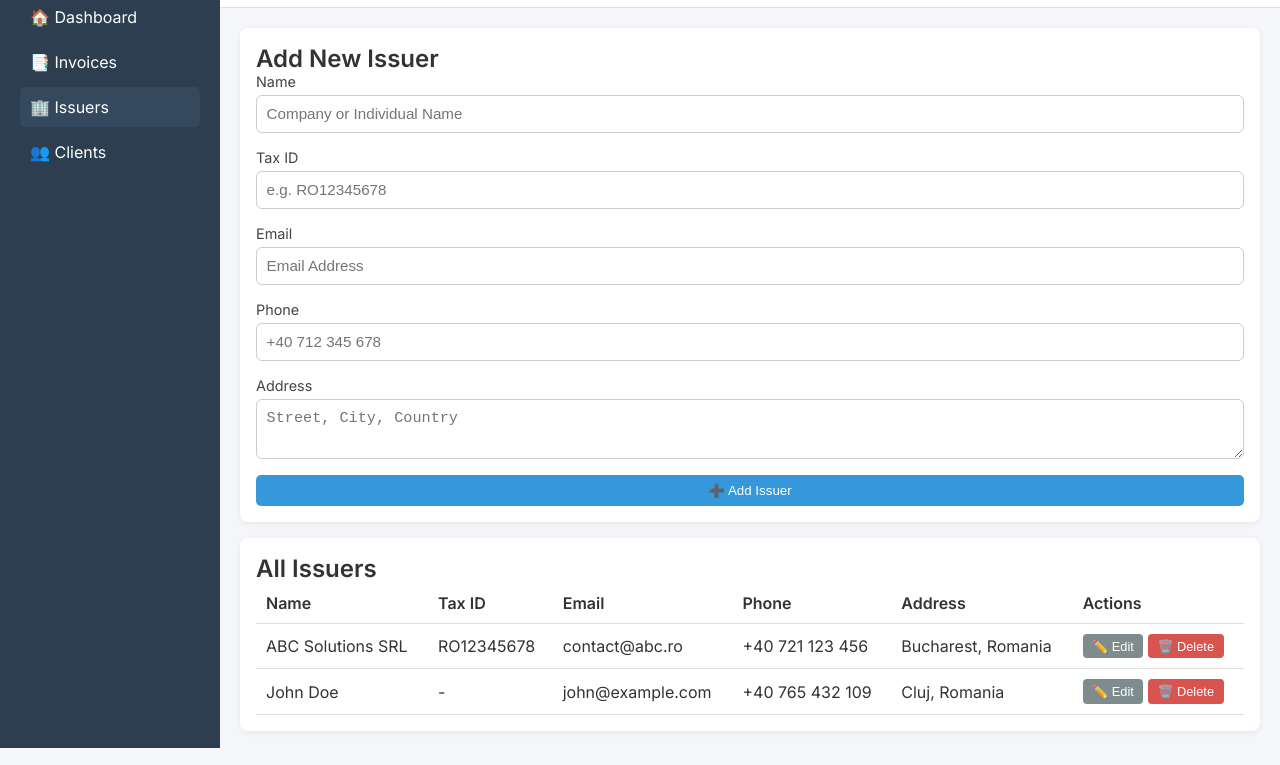
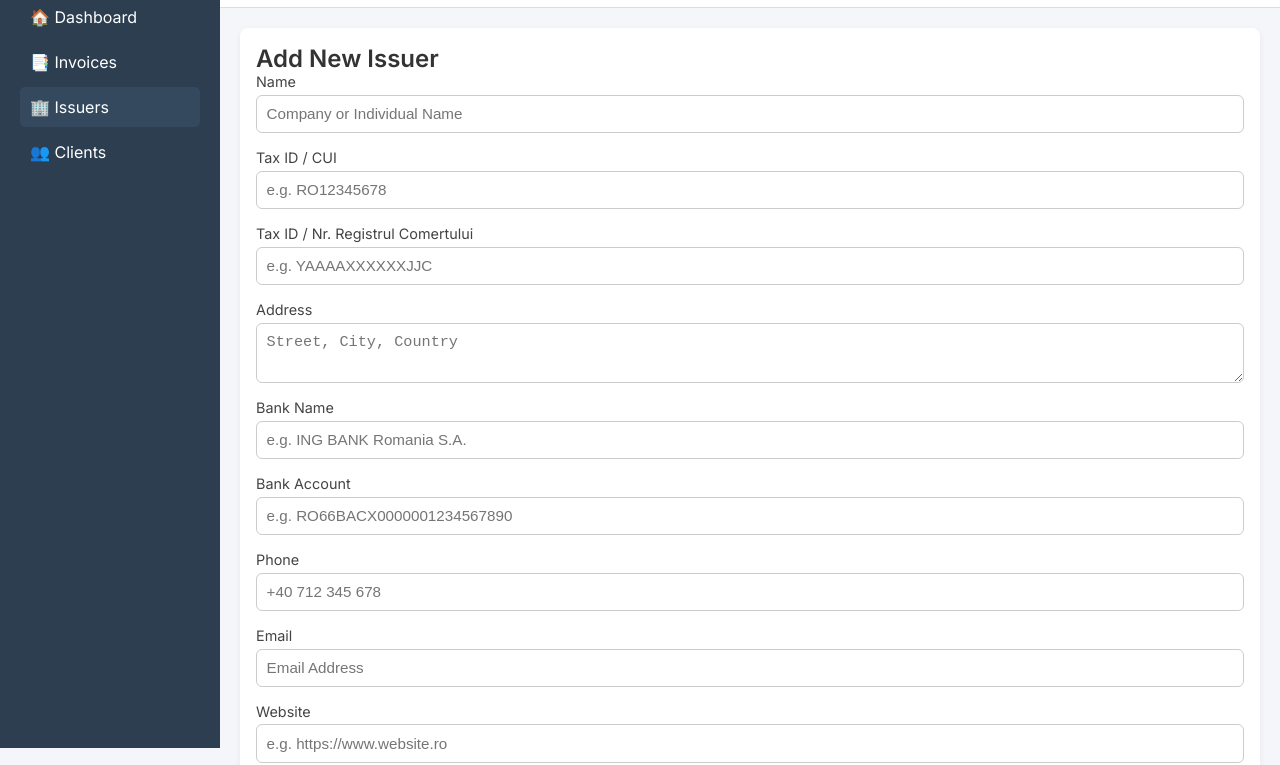
Before and after one commit to cbuzuloiu/invoiceManagement, a plain HTML site: page issuers.html in a window 1280 px wide. Shown: the part 52-817 px from the top of the page. Drawn offline with Linux system fonts and the light colour scheme.

Commit message:
Updated isuer form data

```diff
--- a/issuers.html
+++ b/issuers.html
@@ -38,21 +38,42 @@
               <input type="text" id="issuer-name" placeholder="Company or Individual Name" required>
             </div>
             <div class="form-group">
-              <label for="issuer-taxid">Tax ID</label>
+              <label for="issuer-taxid">Tax ID / CUI</label>
               <input type="text" id="issuer-taxid" placeholder="e.g. RO12345678">
+            </div>
+            <div class="form-group">
+                <label for="issuer-taxid-reg">Tax ID / Nr. Registrul Comertului</label>
+                <input type="text" id="issuer-taxid-reg" placeholder="e.g. YAAAAXXXXXXJJC">
+            </div>
+            <div class="form-group">
+                <label for="issuer-address">Address</label>
+                <textarea id="issuer-address" rows="2" placeholder="Street, City, Country"></textarea>
+            </div>
+            <div class="form-group">
+                <label for="issuer-bank-name">Bank Name</label>
+                <input type="text" id="issuer-bank-name" placeholder="e.g. ING BANK Romania S.A.">
+            </div>
+            <div class="form-group">
+                <label for="issuer-bank-account">Bank Account</label>
+                <input type="text" id="issuer-bank-account" placeholder="e.g. RO66BACX0000001234567890">
+            </div>
+            <div class="form-group">
+                <label for="issuer-phone">Phone</label>
+                <input type="tel" id="issuer-phone" placeholder="+40 712 345 678">
             </div>
             <div class="form-group">
               <label for="issuer-email">Email</label>
               <input type="email" id="issuer-email" placeholder="Email Address">
             </div>
             <div class="form-group">
-              <label for="issuer-phone">Phone</label>
-              <input type="tel" id="issuer-phone" placeholder="+40 712 345 678">
+                <label for="issuer-website">Website</label>
+                <input type="text" id="issuer-website" placeholder="e.g. https://www.website.ro">
             </div>
-            <div class="form-group">
+
+            <!-- <div class="form-group">
               <label for="issuer-address">Address</label>
               <textarea id="issuer-address" rows="2" placeholder="Street, City, Country"></textarea>
-            </div>
+            </div> -->
             <button type="submit" class="btn">➕ Add Issuer</button>
           </form>
         </div>
```
